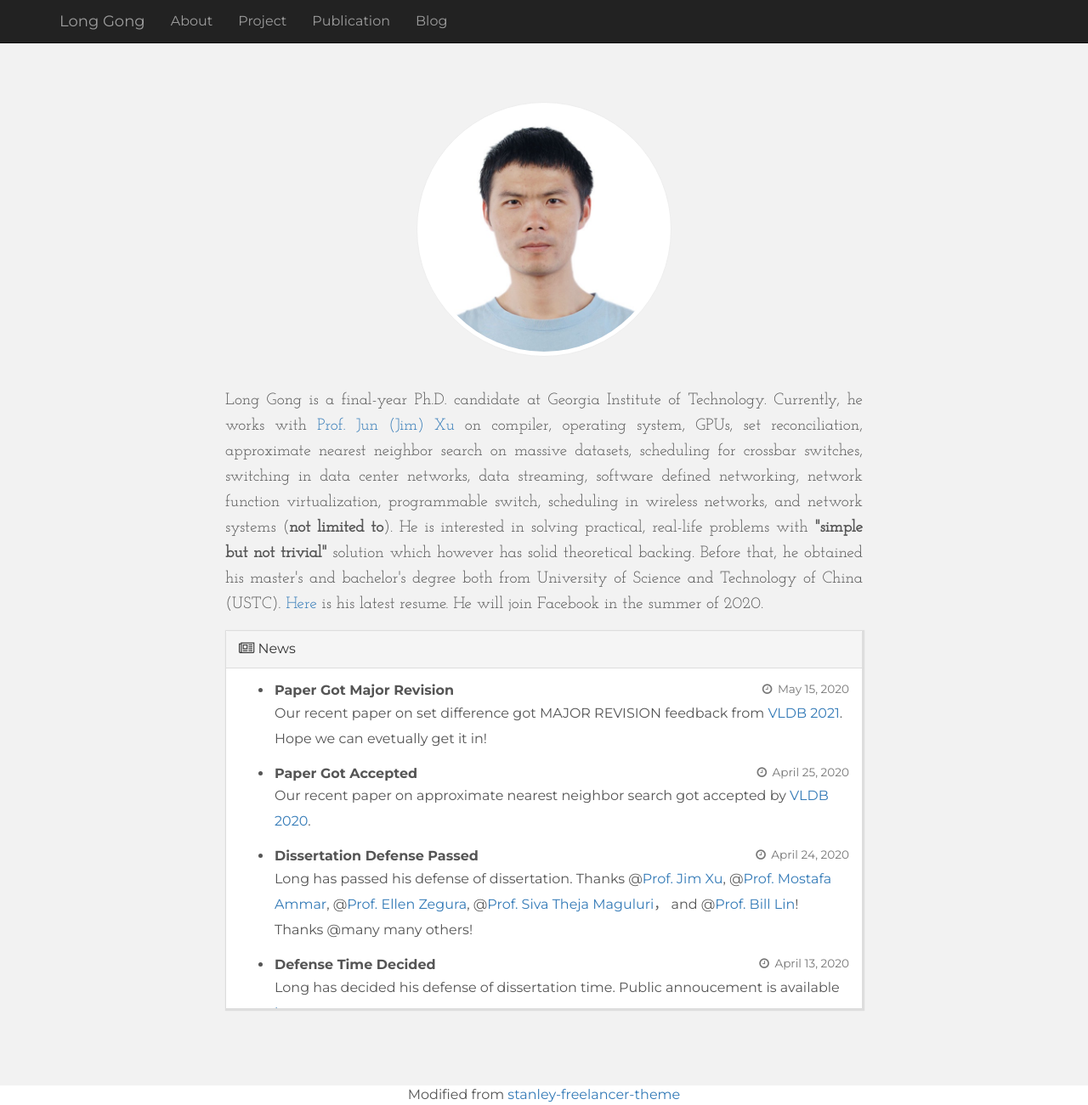
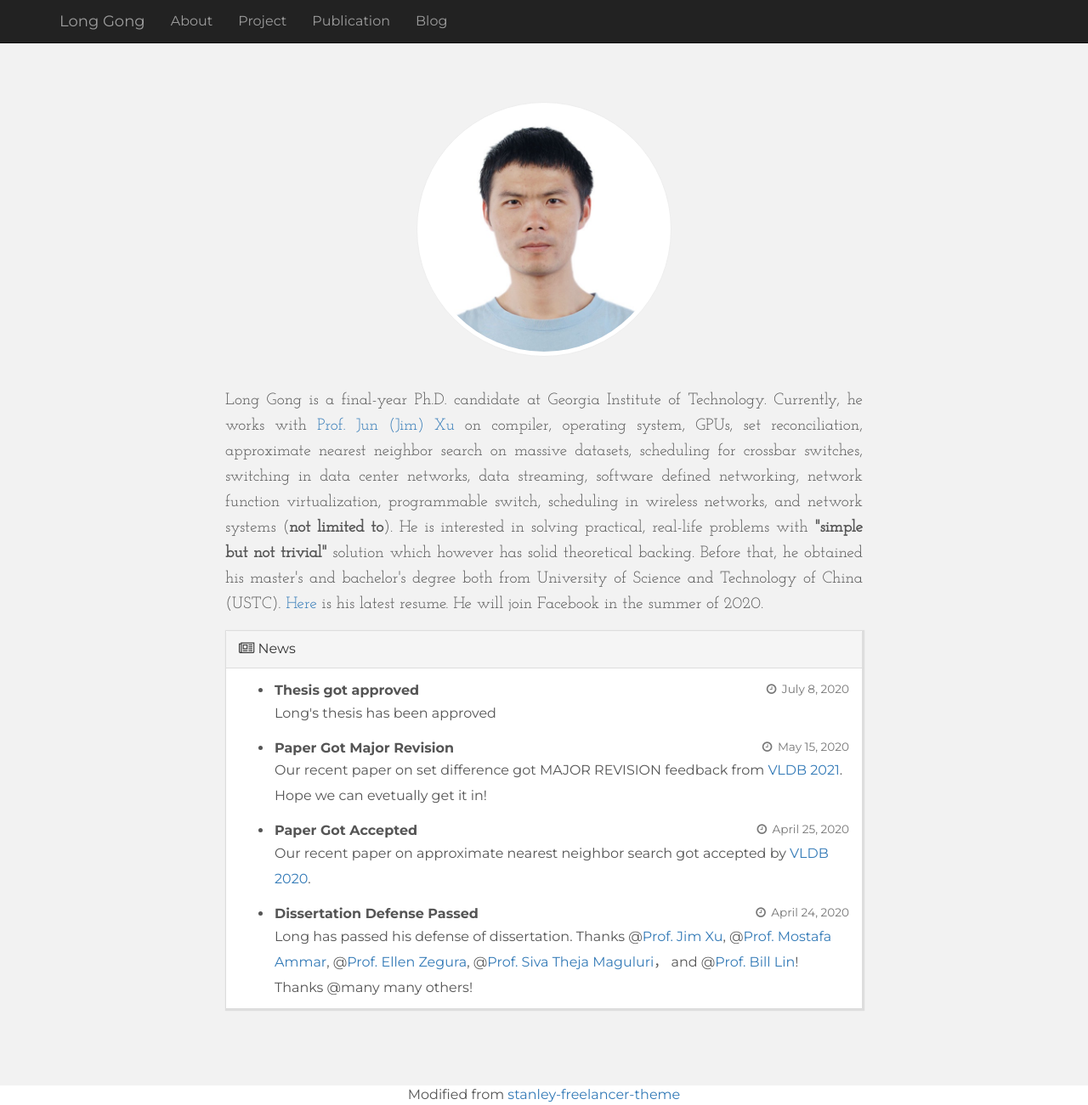
Before and after one commit to lgong30/lgong30.github.io, a Jekyll site: the page built from index.html, in a window 1280 px wide and 1301 px high. Shown: the whole window at 85% size. Built offline with Jekyll 4.4.1, drawn with Linux system fonts in a browser that asks for light colours; nearby versions of some CDN libraries; comment, search, counter and statistics services are not loaded.

Commit message:
updated recent status

```diff
--- a/_config.yml
+++ b/_config.yml
@@ -110,6 +110,9 @@ education:
     description: ""
 
 news:
+  - summary: Thesis got approved
+    time: July 8, 2020
+    content: Long's thesis has been approved
   - summary: Paper Got Major Revision
     time: May 15, 2020
     content: Our recent paper on set difference got MAJOR REVISION feedback from <a href="https://vldb2021.org/" target="_blank">VLDB 2021</a>. Hope we can evetually get it in!
```
